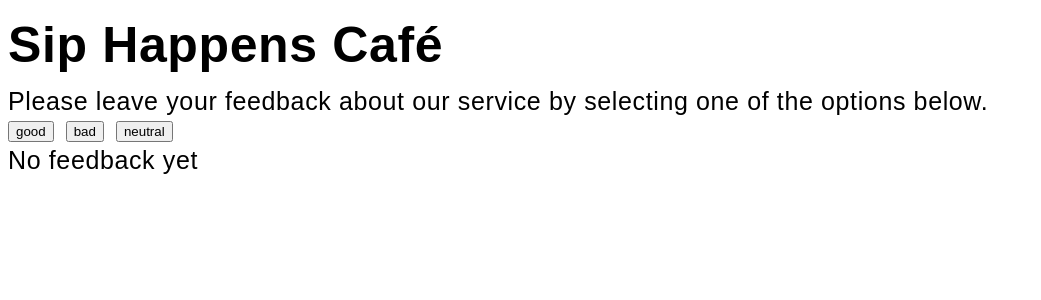
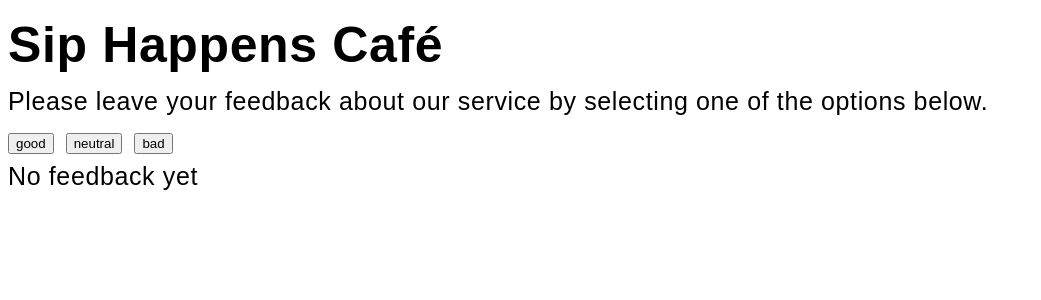
Before and after one commit to novikovanat/goit-react-hw-02, a React (Vite) app: page / in a window 1280 px wide. Shown: the top 300 px of the page, without its empty margins (0-1041 px from the left). Built offline with nearby package versions, Linux system fonts and the light colour scheme.

Commit message:
button list

```diff
--- a/src/components/App.jsx
+++ b/src/components/App.jsx
@@ -49,7 +49,7 @@ const App = () => {
   return (
     <>
       <Description></Description>
-      <Options values={[updateFeedback, totalFeedback]}></Options>
+      <Options values={[updateFeedback, option]}></Options>
       {totalFeedback === 0 ? (
         <Notification></Notification>
       ) : (
--- a/src/components/options/Options.jsx
+++ b/src/components/options/Options.jsx
@@ -1,20 +1,14 @@
-import css from '../options/options.module.css'
+import css from "../options/options.module.css";
 
-export default function Feedback({ values: [handler, total] }) {
-  function Button({ name, handler }) {
-    return (
-      <button onClick={handler} name={name}>
-        {name}
+export default function Feedback({ values: [handler, option] }) {
+  const buttonList = Object.keys(option).map((key) => (
+    <li key={key}>
+      <button onClick={handler} name={key}>
+        {key}
       </button>
-    );
-  }
+    </li>
+  ));
 
-  return (
-    <div className={css.buttons}>
-      <Button handler={handler} name="good"></Button>
-      <Button handler={handler} name="bad"></Button>
-      <Button handler={handler} name="neutral"></Button>
-      {total > 0 && <Button handler={handler} name="reset"></Button>}
-    </div>
-  );
+  return <ul className={css.buttons}>{buttonList}
+ </ul>;
 }
```
